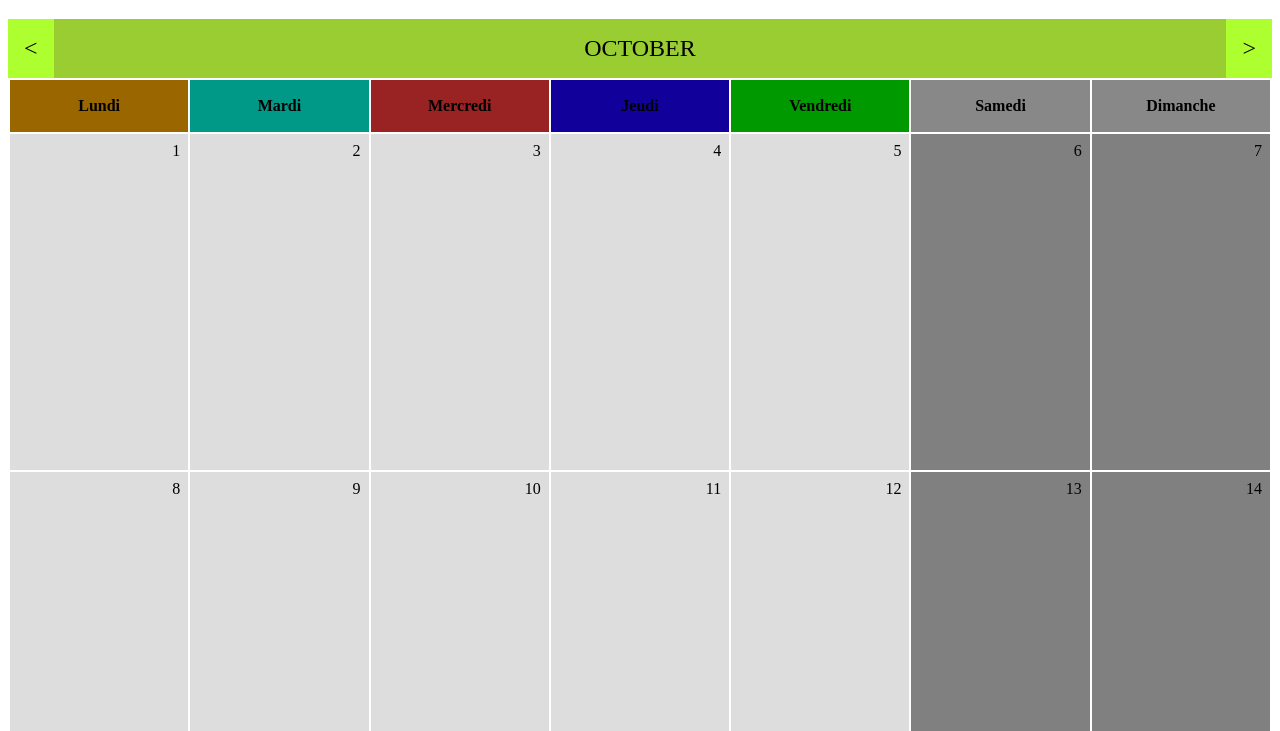
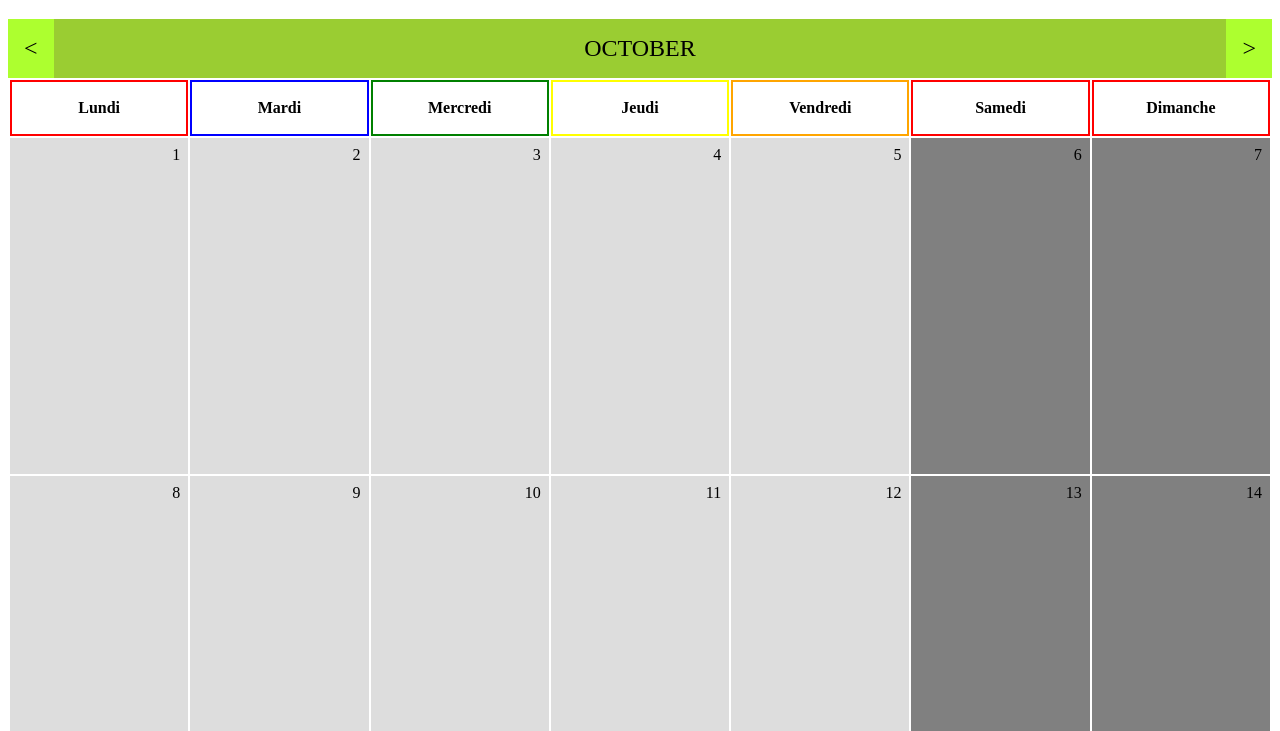
Before and after one commit to ZiyadCh/Calendar, a plain HTML site: page index.html in a window 1280 px wide. Shown: the part 69-800 px from the top of the page. Drawn offline with Linux system fonts and the light colour scheme.

Commit message:
begin types1

```diff
--- a/index.html
+++ b/index.html
@@ -18,13 +18,13 @@
         <button>></button></label
       >
       <tr>
-        <th bgcolor="#960">Lundi</th>
-        <th bgcolor="#098">Mardi</th>
-        <th bgcolor="#922">Mercredi</th>
-        <th bgcolor="#109">Jeudi</th>
-        <th bgcolor="#090">Vendredi</th>
-        <th bgcolor="#888">Samedi</th>
-        <th bgcolor="#888">Dimanche</th>
+        <th style="border: 2px solid red">Lundi</th>
+        <th style="border: 2px solid blue">Mardi</th>
+        <th style="border: 2px solid green">Mercredi</th>
+        <th style="border: 2px solid yellow">Jeudi</th>
+        <th style="border: 2px solid orange">Vendredi</th>
+        <th style="border: 2px solid red">Samedi</th>
+        <th style="border: 2px solid red">Dimanche</th>
       </tr>
       <tr align="center">
         <td>1</td>
--- a/script.js
+++ b/script.js
@@ -22,7 +22,7 @@ for (let index = 0; index < data.length; index++) {
 btn.addEventListener("click", () => {
   target.classList.add("reservation");
   target.innerHTML = `${target.innerHTML} <div class="card" > <p>${time_start.value}</p> <p>${reTexte.value}</p> </div>`;
-  const card = document.querySelector(".card");
+  let card = document.querySelector(".card");
   if (sprint.checked == true) {
     card.style.background = "red";
   }
```
